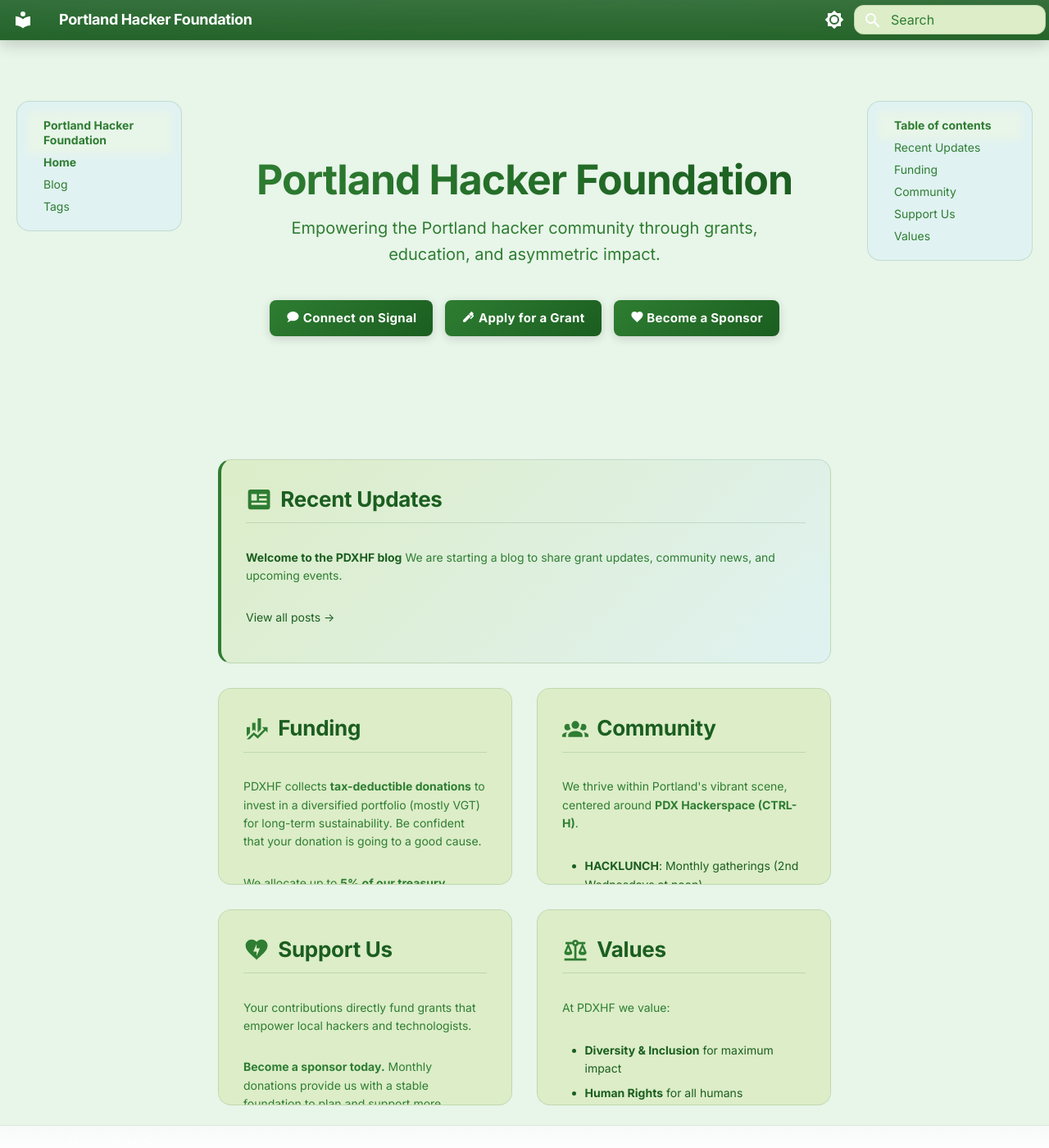
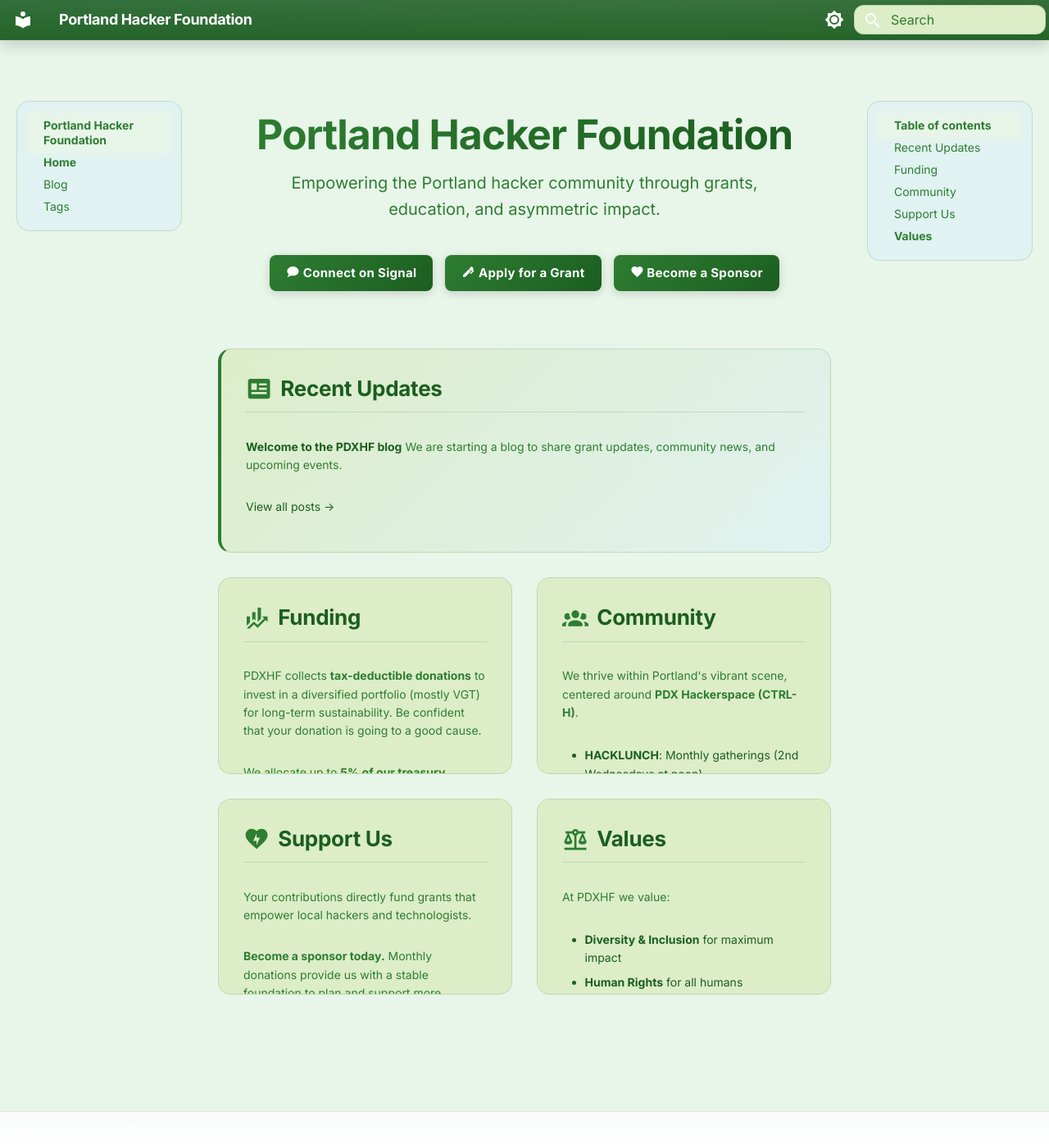
Before and after one commit to pierce403/PDXHF, an MkDocs documentation site: the page built from docs/index.md, in a window 1280 px wide and 1400 px high. Shown: the whole window at 82% size. Built offline with MkDocs 1.6.1 and Material for MkDocs 9.7.7, drawn with Linux system fonts in a browser that asks for light colours.

Commit message:
Reduce hero and card spacing

```diff
--- a/docs/stylesheets/extra.css
+++ b/docs/stylesheets/extra.css
@@ -132,7 +132,7 @@ body {
 }
 
 .md-content__inner {
-  padding-top: 2rem;
+  padding-top: 0.75rem;
 }
 
 /* ===== Typography ===== */
@@ -213,7 +213,7 @@ body {
   flex-wrap: nowrap;
   gap: 0.75rem;
   align-items: center;
-  margin: 1.5rem 0;
+  margin: 0.75rem 0;
 }
 
 .button-row p {
@@ -517,7 +517,7 @@ html {
 /* ===== Hero Section ===== */
 .hero-section {
   text-align: center;
-  padding: 3rem 0 4rem;
+  padding: 1.5rem 0 2rem;
   max-width: 800px;
   margin: 0 auto;
 }
@@ -540,7 +540,7 @@ html {
 
 .hero-section .button-row {
   justify-content: center;
-  margin-top: 2rem;
+  margin-top: 0.75rem;
 }
 
 /* ===== Grid Layout ===== */
@@ -548,7 +548,7 @@ html {
   display: grid;
   grid-template-columns: 1fr;
   gap: 1.5rem;
-  margin: 2rem 0;
+  margin: 0.75rem 0 2rem;
 }
 
 @media (min-width: 768px) {
```
